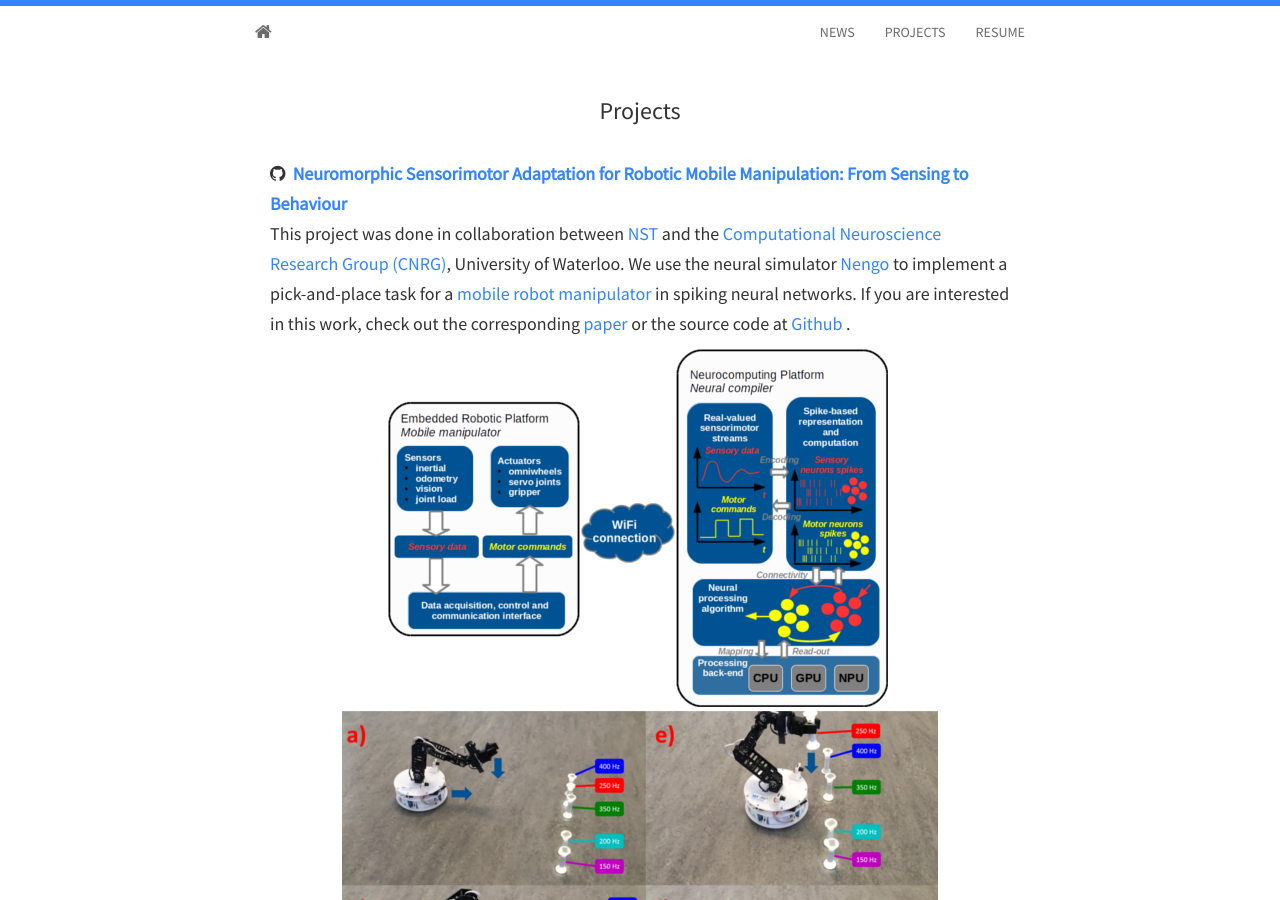
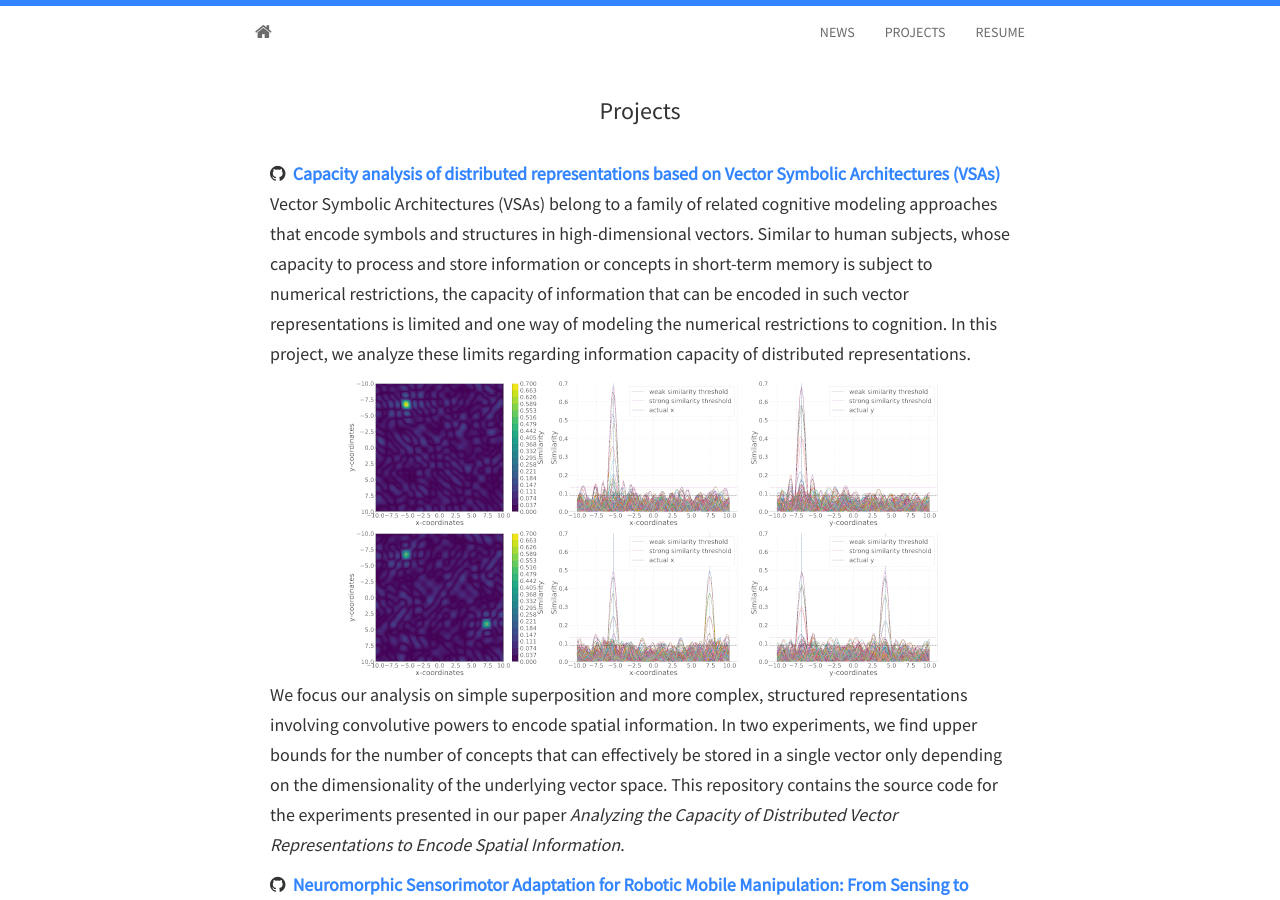
Before and after one commit to fmirus/fmirus.github.io, a Jekyll site: the page built from projects.html, in a window 1280 px wide and 900 px high. Built offline with Jekyll 4.4.1, drawn with Linux system fonts in a browser that asks for light colours; nearby versions of some CDN libraries.

Commit message:
update to projects page

```diff
--- a/_includes/projects.html
+++ b/_includes/projects.html
@@ -3,6 +3,21 @@
   <h3>Projects</h3>
   <div class="panel panel-default">
     <div class="panel-body">
+        <h5>
+            <i class="fa fa-github"></i>&nbsp;&nbsp;<strong><a href="https://github.com/fmirus/spa_capacity_analysis">Capacity analysis of distributed representations based on Vector Symbolic Architectures (VSAs)</a></strong>
+        <p>
+            Vector Symbolic Architectures (VSAs) belong to a family of related cognitive modeling approaches that encode symbols and structures in high-dimensional vectors.
+            Similar to human subjects, whose capacity to process and store information or concepts in short-term memory is subject to numerical restrictions, the capacity of information that can be encoded in such vector representations is limited and one way of modeling the numerical restrictions to cognition.
+            In this project, we analyze these limits regarding information capacity of distributed representations.
+            <div style="text-align:center">
+              <a class="VSA-capacity" href="{{ site.baseurl }}assets/images/spa_power_representation_one_item.png" data-lightbox="VSA-capacity" data-title="One object"><img class="vsa_capacity" src="{{ site.baseurl }}assets/images/spa_power_representation_one_item_small.png" alt=""/></a>
+              <a class="VSA-capacity" href="{{ site.baseurl }}assets/images/spa_power_representation_two_items.png" data-lightbox="VSA-capacity" data-title="Two objects"><img class="vsa_capacity" src="{{ site.baseurl }}assets/images/spa_power_representation_two_items_small.png" alt=""/></a>
+            </div>
+            We focus our analysis on simple superposition and more complex, structured representations involving convolutive powers to encode spatial information.
+            In two experiments, we find upper bounds for the number of concepts that can effectively be stored in a single vector only depending on the dimensionality of the underlying vector space.
+            This repository contains the source code for the experiments presented in our paper <em>Analyzing the Capacity of Distributed Vector Representations to Encode Spatial Information</em>.
+        </p>
+    </h5>
 		<h5>
 			<i class="fa fa-github"></i>&nbsp;&nbsp;<strong><a href="https://github.com/fmirus/nst_omni_sort">Neuromorphic
         Sensorimotor Adaptation for Robotic Mobile Manipulation: From Sensing to Behaviour</a></strong>
```
Also changed, not shown: assets/images/spa_power_representation_one_item_small.png (added), assets/images/spa_power_representation_two_items_small.png (added), 2 other files.
